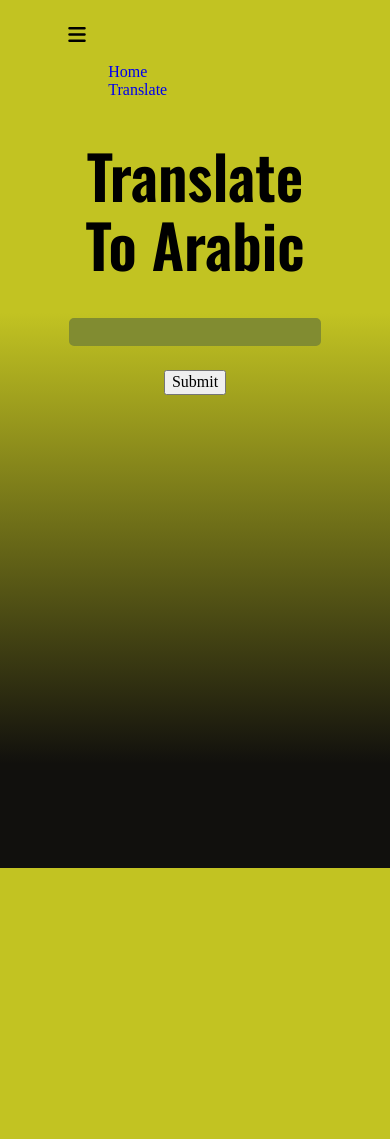
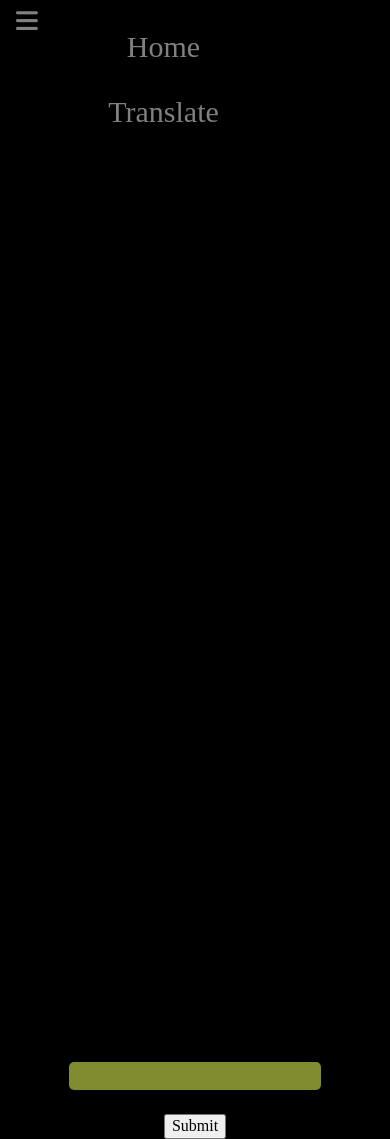
Before and after one commit to Jassim12c/Translator-Website, a Django app: page /home/translate/ in a window 390 px wide, after a click that opens the changed part. Before the commit the page ends 868 px from the top, so only its background shows below. Run offline with Django 3.2, Linux system fonts and the light colour scheme; some libraries are stand-ins or nearby versions; some web fonts are replaced.

Commit message:
mobile first navigation active animation

```diff
--- a/assets/css/main.css
+++ b/assets/css/main.css
@@ -2,6 +2,16 @@
 
 /* || ANIMATIONS */
 
+.body-color-transition{
+    transition: 1s;
+}
+
+.diagonal-right{
+  background:radial-gradient(farthest-side, black 48%,transparent 50%) no-repeat,
+    black;
+  background-size: 300% 300%;
+  background-position:top right;
+}
 
 /* || UNIVERSAL SELECTORS */
 
@@ -14,14 +24,21 @@
 
 #main-nav{
     display: none;
+    top-margin: 2em;
 }
 
 #main-nav a{
     text-decoration: none;
+    color: grey;
 }
 
 #main-nav ul{
     list-style-type: none;
+}
+
+#main-nav li{
+    text-align: center;
+    margin-bottom: 30px;
 }
 
 /* TODO: Make navigation for Mobile */
@@ -32,11 +49,17 @@ input[type='checkbox']{
 }
 
 #active:checked ~ #main-nav{
-    display: block;
+    display: inline-block;
+    height: 100vh;
+    font-size: 30px;
 }
 
 .menu-btn{
-    font-size: 20px;
+    font-size: 25px;
+    color: grey;
+    position: absolute;
+    top: 8px;
+    left: 16px;
 }
 
 /* || SUBMIT BUTTON */
--- a/assets/js/main.js
+++ b/assets/js/main.js
@@ -1,8 +1,26 @@
 const sentenceId = document.getElementById('id_sentence');
 const innerP = document.getElementsByClassName('inner')[0];
+const checkBox = document.getElementById('active');
+const mainWrapper = document.getElementById('main-wrapper');
+const title = document.getElementById("title");
+const body = document.body;
+const menuBtn = document.getElementsByClassName('menu-btn')[0];
 sentenceId.addEventListener('input', displayLetters);
 
 function displayLetters(){
     let sentenceValue = sentenceId.value;
     innerP.innerHTML = sentenceValue;
 }
+
+function checkBoxCheck(){
+    if(checkBox.checked == true){
+        body.classList.add("diagonal-right");
+        body.classList.add("body-color-transition");
+        body.style.backgroundPosition = "center";
+        menuBtn.style
+    }else{
+        body.classList.remove("diagonal-right");
+        body.classList.remove("body-color-transition");
+        body.style.backgroundPosition = "initial";
+    }
+}
--- a/templates/home.html
+++ b/templates/home.html
@@ -14,9 +14,9 @@
     <script src="https://kit.fontawesome.com/1d9460069d.js" crossorigin="anonymous"></script>
 </head>
 <body>
-    <div id="main-container">
-        <header>
-            <input type="checkbox" id="active">
+    <div id="main-wrapper">
+        <div id="nav-wrapper">
+            <input type="checkbox" id="active" onclick="checkBoxCheck()">
             <label for="active" class="close"></label>
             <label for="active" class="menu-btn"><i class="fas fa-bars"></i></label>
             <nav id="main-nav">
@@ -25,9 +25,14 @@
                     <li><a href="{% url 'main:translate' %}">Translate</a></li>
                 </ul>
             </nav>
-            <h1 id="title">Translate To Arabic</h1>
-         </header>
-        {% block content %} {% endblock %}
+        </div>
+        <div id="main-container">
+            <header>
+                <h1 id="title">Translate To Arabic</h1>
+             </header>
+            {% block content %} {% endblock %}
+        </div>
     </div>
+    <script src="{% static 'js/main.js' %}"></script>
 </body>
 </html>
--- a/translation/forms.py
+++ b/translation/forms.py
@@ -1,6 +1,7 @@
 from django import forms
 
 from . import models
+
 
 class TranslateForm(forms.ModelForm):
     class Meta:
--- a/translation/templates/forms/translate_form.html
+++ b/translation/templates/forms/translate_form.html
@@ -20,7 +20,6 @@
                 <button type="submit" class="submit-btn">Submit</button>
             </form>
         </div>
-        <script src="{% static 'js/main.js' %}"></script>
     {% endblock %}
 </body>
 </html>
```
